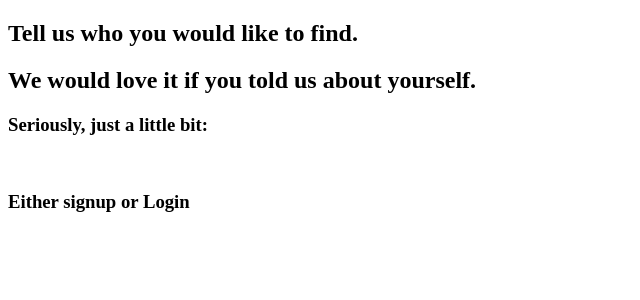
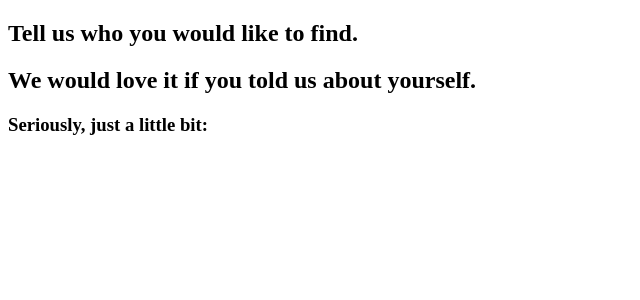
Before and after one commit to djacobs7/threewords, a Rails app: template app/views/site/index.erb in a window 1280 px wide. Shown: the top 300 px of the page, without its empty margins (0-640 px from the left). Run offline with Rails 7, Linux system fonts and the light colour scheme; the template is opened without the code that fills it, so the values that code supplies are empty; parts of the project's set-up code (start-up, migrations or seed data) failed here and were passed over; some libraries are stand-ins or nearby versions.

Commit message:
removed some text

```diff
--- a/app/views/site/index.erb
+++ b/app/views/site/index.erb
@@ -157,7 +157,6 @@
 
 <h2>We would love it if you told us about yourself.<h2> <h3>  Seriously, just a little bit: </h3>
   <br/>
-  <h3> Either signup or Login </h3>
 <div id="describe_me_form">
   <% form_tag  do %>
     <%= text_field_tag :word_1_me, 'describe' %>
```
